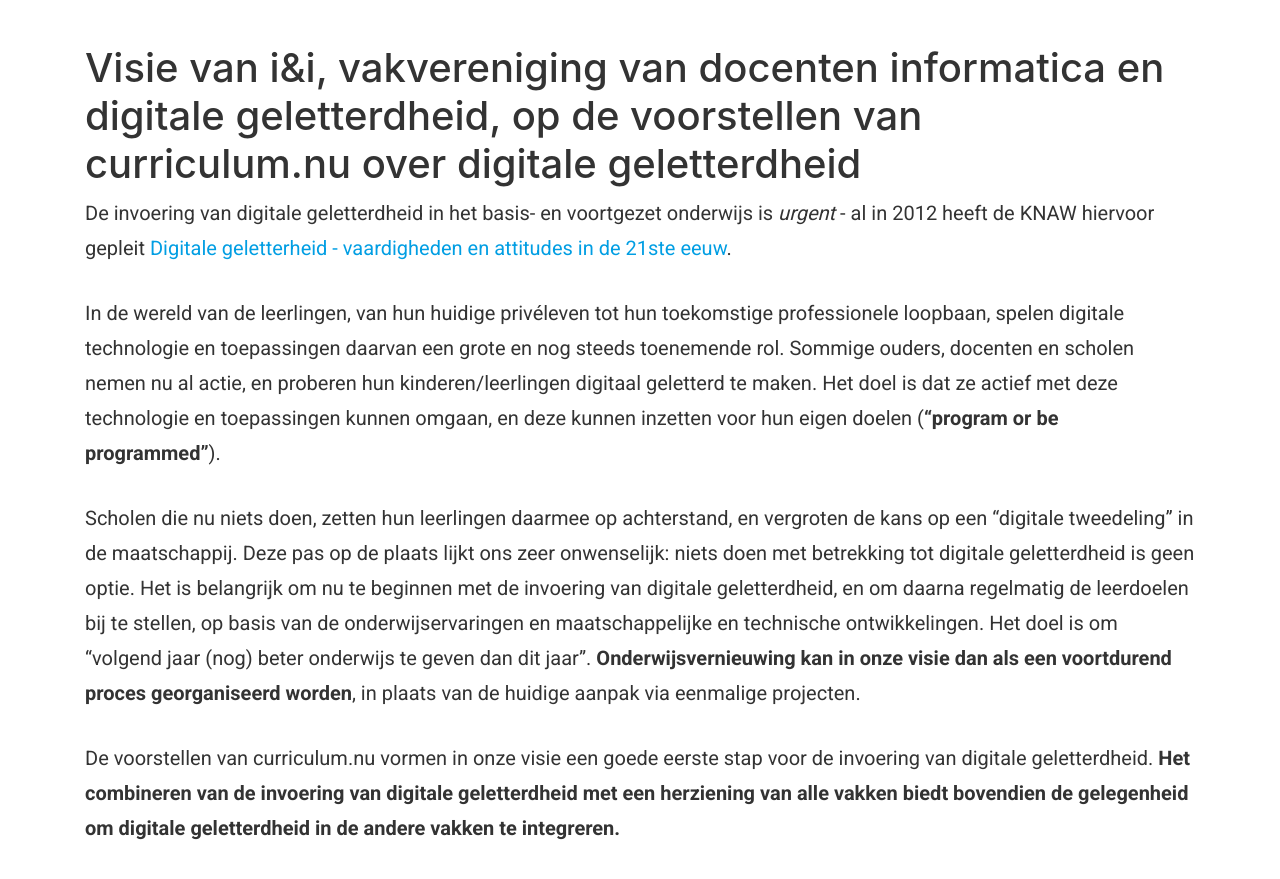
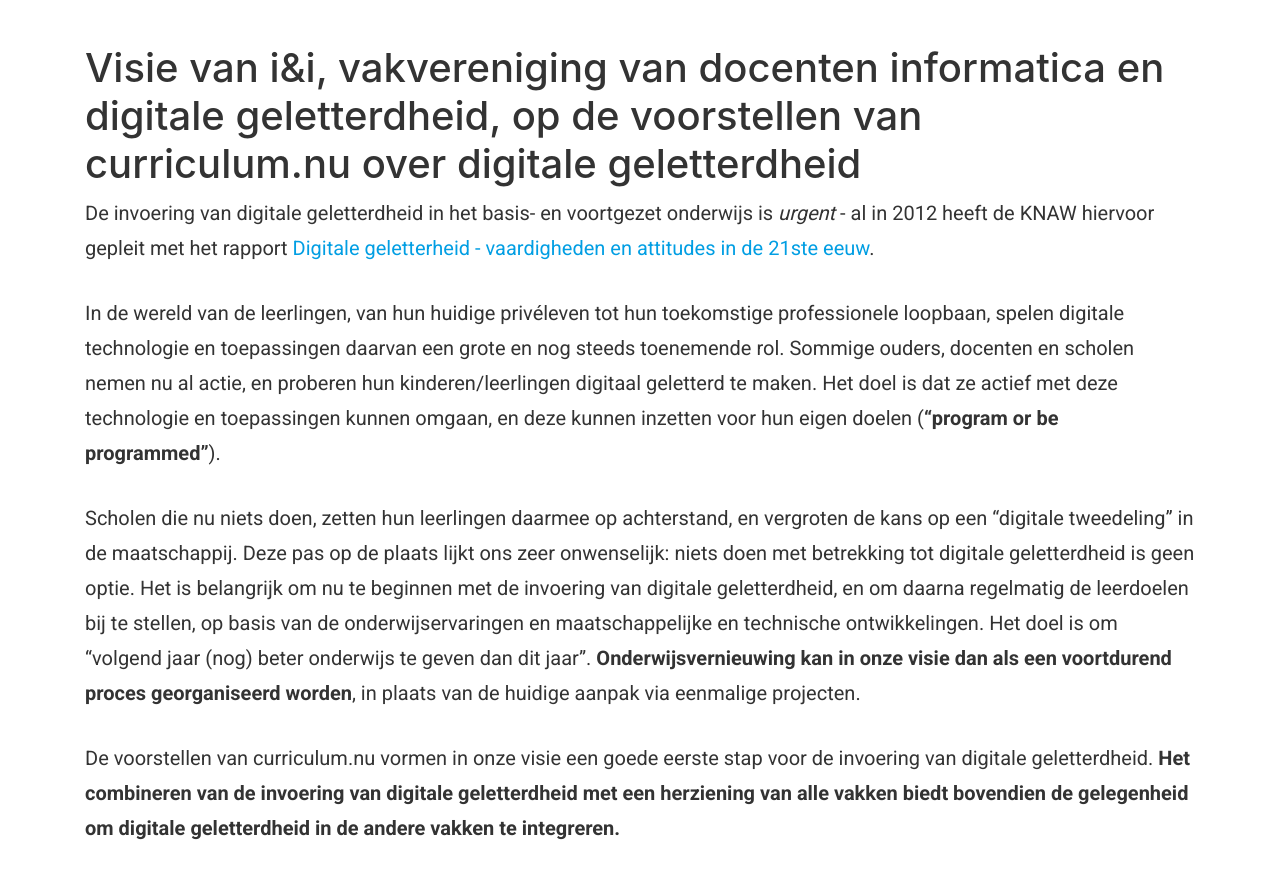
Before and after one commit to ieni/website, a Jekyll site: the page built from _posts/2020-01-19-DG.md, in a window 1280 px wide and 1400 px high, scrolled down 281 px, cut to the strip 59-942 px from the top of the window. Shown: the top 879 px of the strip. Built offline with Jekyll 4.4.1, drawn with Linux system fonts in a browser that asks for light colours; some of the changed text lies outside the part shown.

Commit message:
Update 2020-01-19-DG.md

```diff
--- a/_posts/2020-01-19-DG.md
+++ b/_posts/2020-01-19-DG.md
@@ -8,7 +8,7 @@
 # Visie van i&i, vakvereniging van docenten informatica en digitale geletterdheid, op de voorstellen van curriculum.nu over digitale geletterdheid
 
 De invoering van digitale geletterdheid in het basis- en voortgezet onderwijs is *urgent* - al
-in 2012 heeft de KNAW hiervoor gepleit [Digitale geletterheid - vaardigheden en attitudes in de 21ste eeuw](https://www.knaw.nl/nl/actueel/publicaties/digitale-geletterdheid-in-het-voortgezet-onderwijs).
+in 2012 heeft de KNAW hiervoor gepleit met het rapport [Digitale geletterheid - vaardigheden en attitudes in de 21ste eeuw](https://www.knaw.nl/nl/actueel/publicaties/digitale-geletterdheid-in-het-voortgezet-onderwijs).
 
 In de wereld van de leerlingen, van hun huidige privéleven tot hun toekomstige professionele
 loopbaan, spelen digitale technologie en toepassingen daarvan een grote en nog steeds
@@ -37,6 +37,6 @@
 andere vakken, waar mogelijk en zinvol. Dit stelt hoge eisen aan de digitale geletterdheid
 van alle docenten: hiervoor zal een significante nascholing nodig zijn.
 
-Een belangrijke voorwaarde voor een succesvolle invoering van digitale geletterdheid is de
-opleiding van gespecialiseerde docenten. De status van informatica als vrijblijvend aan te
+**Een belangrijke voorwaarde voor een succesvolle invoering van digitale geletterdheid is de
+opleiding van gespecialiseerde docenten.** De status van informatica als vrijblijvend aan te
 bieden keuzevak vormt geen goede basis voor een loopbaan als docent.
```
